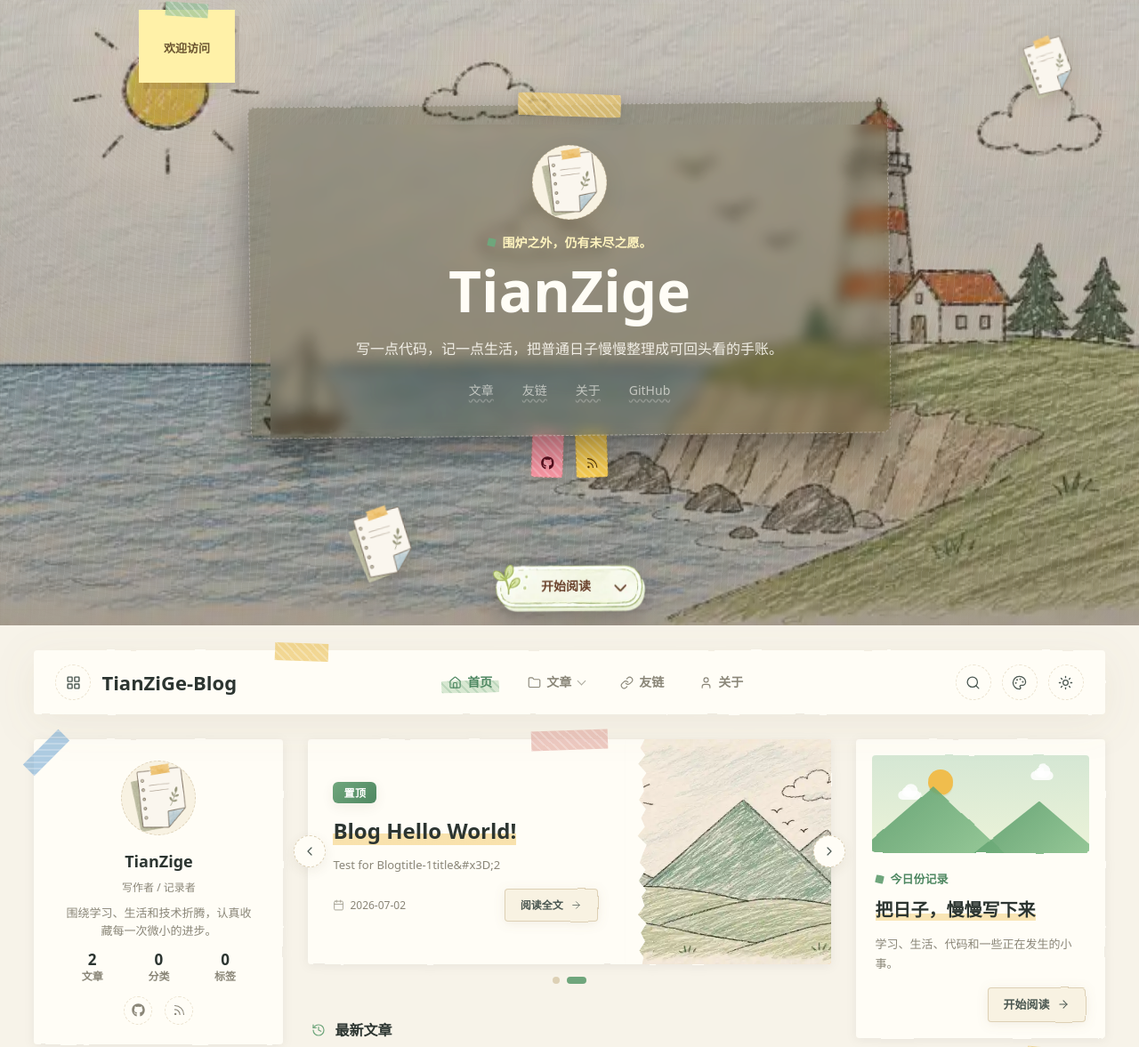
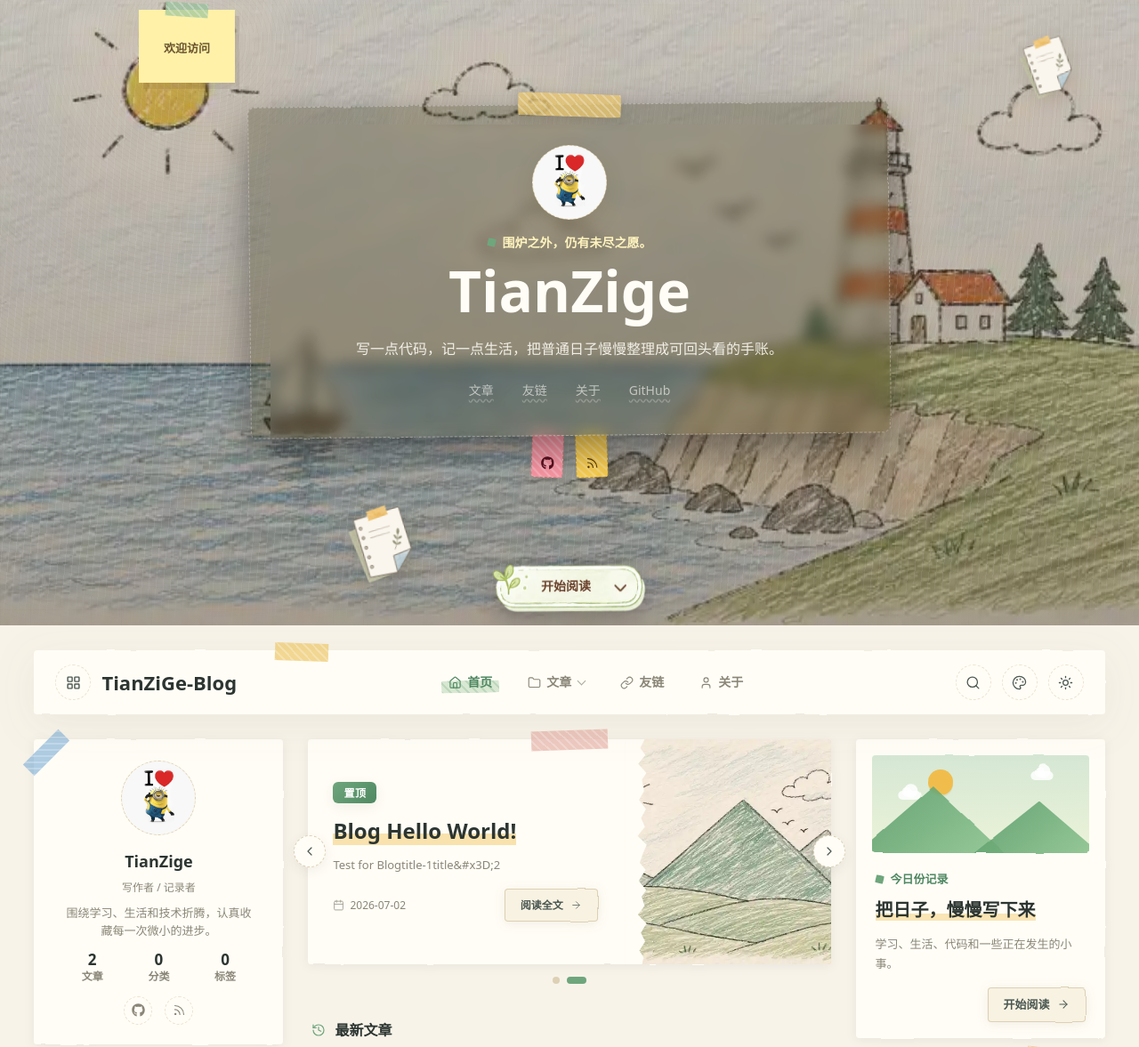
Before and after one commit to Mrliangt/Mrliangt.github.io, a plain HTML site: page index.html in a window 1280 px wide. Shown: the part 97-1274 px from the top of the page at 89% size. Drawn offline with Linux system fonts and the light colour scheme.

Commit message:
Site updated: 2026-07-03 10:04:47

```diff
--- a/index.html
+++ b/index.html
@@ -153,7 +153,7 @@
     <div class="home-hero__profile">
 
         <div class="avatar avatar--image avatar--circle home-hero__avatar">
-          <img src="/images/icon.png" alt="TianZige" loading="eager" referrerpolicy="no-referrer">
+          <img src="/images/icon.jpg" alt="TianZige" loading="eager" referrerpolicy="no-referrer">
         </div>
 
       <p class="home-hero__eyebrow"><span class="green-dot"></span>围炉之外，仍有未尽之愿。</p>
@@ -485,7 +485,7 @@
   <section class="side-card profile-card">
 
       <div class="avatar avatar--image avatar--circle">
-        <img src="/images/icon.png" alt="TianZige" loading="lazy" referrerpolicy="no-referrer">
+        <img src="/images/icon.jpg" alt="TianZige" loading="lazy" referrerpolicy="no-referrer">
       </div>
 
     <h3>TianZige</h3>
```
Also changed, not shown: 2026/07/02/Blog-Hello-World/index.html (+1 -1 lines), 2026/07/02/hello-world/index.html (+1 -1 lines), 404.html (+1 -1 lines), about/index.html (+1 -1 lines), archives/2026/07/index.html (+1 -1 lines), archives/2026/index.html (+1 -1 lines), archives/index.html (+1 -1 lines), categories/index.html (+1 -1 lines), links/index.html (+1 -1 lines), tags/index.html (+1 -1 lines), images/icon.jpg (added).
